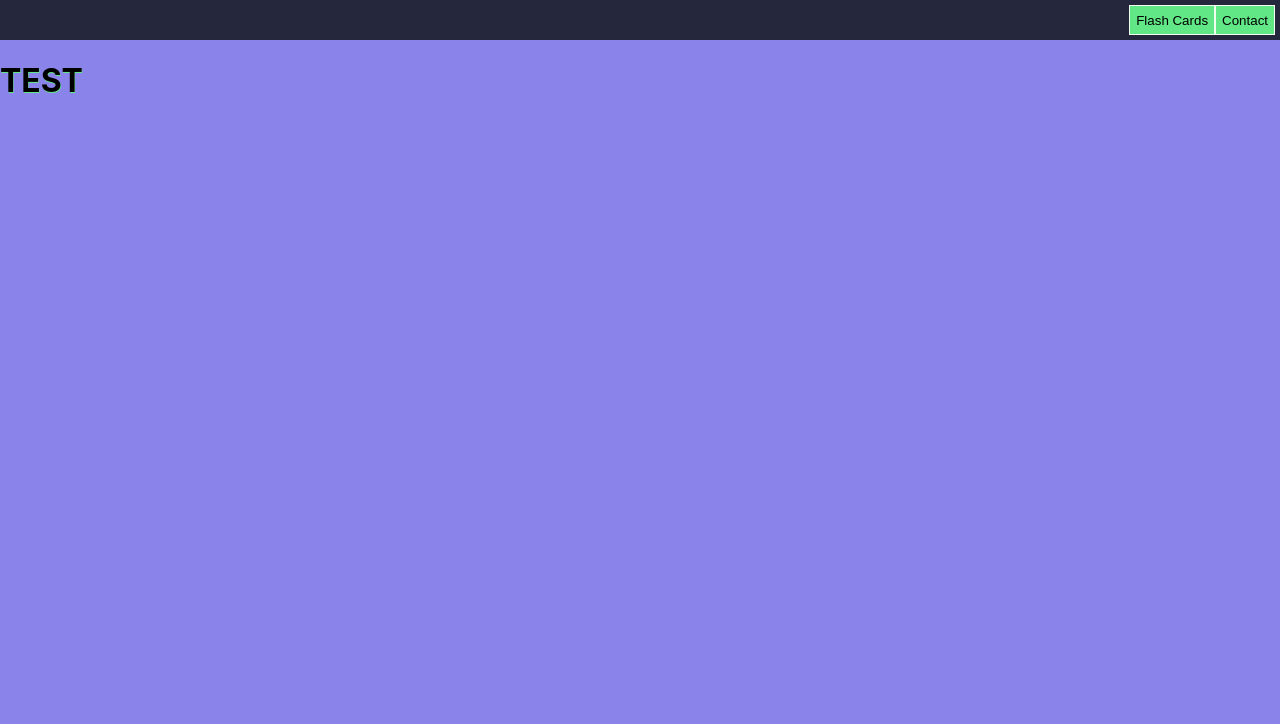
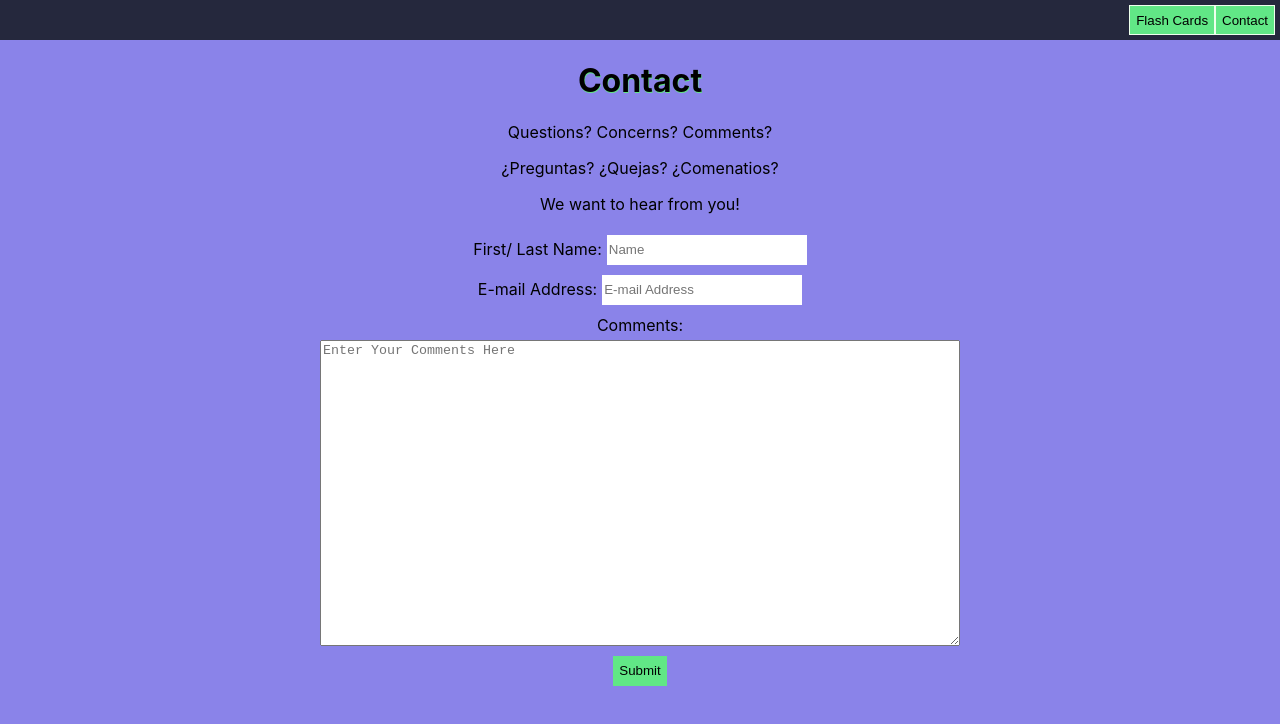
Before and after one commit to ajudd2020/SpanishFlashcards, a React (Create React App) app: page / in a window 1280 px wide. Both pictures are taken after a click on the button "Contact". Shown: the top 724 px of the page. Built offline with nearby package versions, Linux system fonts and the light colour scheme.

Commit message:
working on layout and other minor improvements

```diff
--- a/src/Components/App/App.css
+++ b/src/Components/App/App.css
@@ -55,6 +55,7 @@ form input {
   border: none;
   width: 150px;
   height: 30px;
+  text-align: left;
 }
 input:focus, button:focus {
   outline: none;
--- a/src/Components/App/App.js
+++ b/src/Components/App/App.js
@@ -2,6 +2,7 @@ import React from 'react';
 import './App.css';
 import CardList from '../CardList/CardList'
 import Footer from '../Footer/Footer'
+import Instructions from '../Instructions/Instructions'
 
 class App extends React.Component {
   constructor (props) {
@@ -94,10 +95,10 @@ class App extends React.Component {
     var displayArray = []
     for (let i=0; i<display.length; i++) {
       let key = i
-      let displayAnswer = display[i].answer.split(":").pop();
+      let displayAnswer = display[i].answer;
       let displayPOS = display[i].POS
       let displayEnglish = display[i].english
-      displayArray.push(<div className="searchItems" key={key} onClick = {(e) => this.handleClick(e, displayAnswer, displayEnglish)}>
+      displayArray.push(<div className="searchItems" key={key} onClick = {(e) => this.handleClick(e, displayAnswer.split(":").pop(), displayEnglish)}>
           <div className = "English">{displayEnglish}</div>
           <div className="POS">Part of Speech: {displayPOS}</div>
           <div className="answer">{displayAnswer}</div>
@@ -105,7 +106,7 @@ class App extends React.Component {
     }
     this.setState({displayInstructions: false})
     this.setState({searchList:displayArray})
-  }
+  };
 
   handleClick(e, Spanish, English) {
     e.preventDefault();
@@ -114,24 +115,24 @@ handleClick(e, Spanish, English) {
     this.setState({cardData:[...this.state.cardData, newCardData]})
     this.setState({searchList: ""})
     this.setState({displayClear: true})
-}
+  };
 
   clearResults (event) {
     event.preventDefault();
     this.setState({cardData: [] })
     this.setState({displayClear: false})
     this.setState({displayInstructions: true})
-}
+  };
 
   createFrontOnChange (event) {
     this.setState({frontValue: event.target.value})
     this.setState({error: false})
-}
+  };
 
   createBackOnChange (event) {
     this.setState({backValue: event.target.value})
     this.setState({error: false})
-}
+  };
 
   handleCreateCard (event) {
     event.preventDefault();
@@ -154,8 +155,8 @@ handleCreateCard (event) {
         this.setState({frontValue: ""});
         this.setState({backValue: ""});
       }
-  }
-}
+    };
+};
 
 
   render() {
@@ -166,7 +167,7 @@ handleCreateCard (event) {
               <div>
                 <div className="FormHeading">Generate a Card</div>
                 <form className="SearchForm">
-                    <input name="APISearch" type="text" placeholder="Enter a word"
+                    <input name="APISearch" type="text" placeholder="Search the dictionary"
                     onChange = {event => this.handleOnChange(event)}
                     value = {this.state.searchValue} />
                     <button onClick= {this.handleSearch}>Search</button>
@@ -191,7 +192,7 @@ handleCreateCard (event) {
           </div>
           <div className="searchDisplay">
               {this.state.displayInstructions?
-              <div className="instructions"><div>This site searches the Webster's Dictionary API to provide you with the most accurate definition avaliable.</div> <div>Please enter the word you want to search for. Then, click on the definition that you want added to your flashcards</div><div>You can search in English or in Spanish.</div></div>:
+              <Instructions />:
               <div className="searchBox">
                   {this.state.searchList}
               </div>}
--- /dev/null
+++ b/src/Components/Contact/Contact.css
@@ -0,0 +1,40 @@
+* {
+    text-align: center;
+}
+
+.ContactInput {
+    margin-left: 5px;
+    width: 200px;
+}
+
+.ContactForm {
+    display: flex;
+    flex-direction: column;
+}
+.TextArea {
+    display: flex;
+    flex-direction: column;
+    justify-content: center;
+    align-items: center;
+}
+
+textarea {
+    text-align: left;
+    width: 50%
+}
+
+.ContactSubmit {
+    margin-top: 10px;
+}
+
+@media screen and (min-width: 500px) {
+    textarea {
+        width: 70%;
+    }
+}
+
+@media screen and (min-width: 1100px) {
+    textarea {
+        width: 50%;
+    }
+}
--- a/src/Components/Contact/Contact.js
+++ b/src/Components/Contact/Contact.js
@@ -1,8 +1,36 @@
 import React from 'react';
+import './Contact.css'
 
 export default function Contact () {
 
     return(
-        <h1>TEST</h1>
+        <>
+            <h1>Contact</h1>
+            <div>
+                <p>
+                    Questions? Concerns? Comments?
+                </p>
+                <p>
+                    ¿Preguntas? ¿Quejas? ¿Comenatios?
+                </p>
+                <p>
+                    We want to hear from you!
+                </p>
+                <form className="ContactForm">
+                    <label htmlFor="name">First/ Last Name:
+                        <input className="ContactInput" type="text" id="name" placeholder="Name"></input>
+                    </label>
+                    <label htmlFor="contact">E-mail Address:
+                        <input className="ContactInput" type="e-mail" id="contact" placeholder="E-mail Address"></input>
+                    </label>
+                </form>
+                <div className="TextArea">
+                    <label htmlFor="comments">Comments:</label>
+                    <textarea id="comments" rows="20" placeholder="Enter Your Comments Here">
+                    </textarea>
+                </div>
+                <button className="ContactSubmit">Submit</button>
+            </div>
+        </>
     )
 }
--- /dev/null
+++ b/src/Components/Instructions/Instructions.js
@@ -0,0 +1,16 @@
+import React from 'react';
+
+export default function Instructions () {
+
+    return (
+        <>
+            <h2>Welcome to the Spanish/ English Flashcard Generator</h2>
+            <div>
+                <p>Use this app to create flashcards to study Spanish/ English English/Spanish vocaulary.</p>
+                <p>You can generate your flashcards by searching the Webster's Dictionary Spanish/English API.</p>
+                <p>After you search the dictionary, you will be given a list of possible definitions. Click on the one that you would like added to your flashcards.</p>
+                <p>Or, you can create your own!</p>
+            </div>
+        </>
+    )
+}
```
Lines whose indentation alone changed are shown as unchanged.
